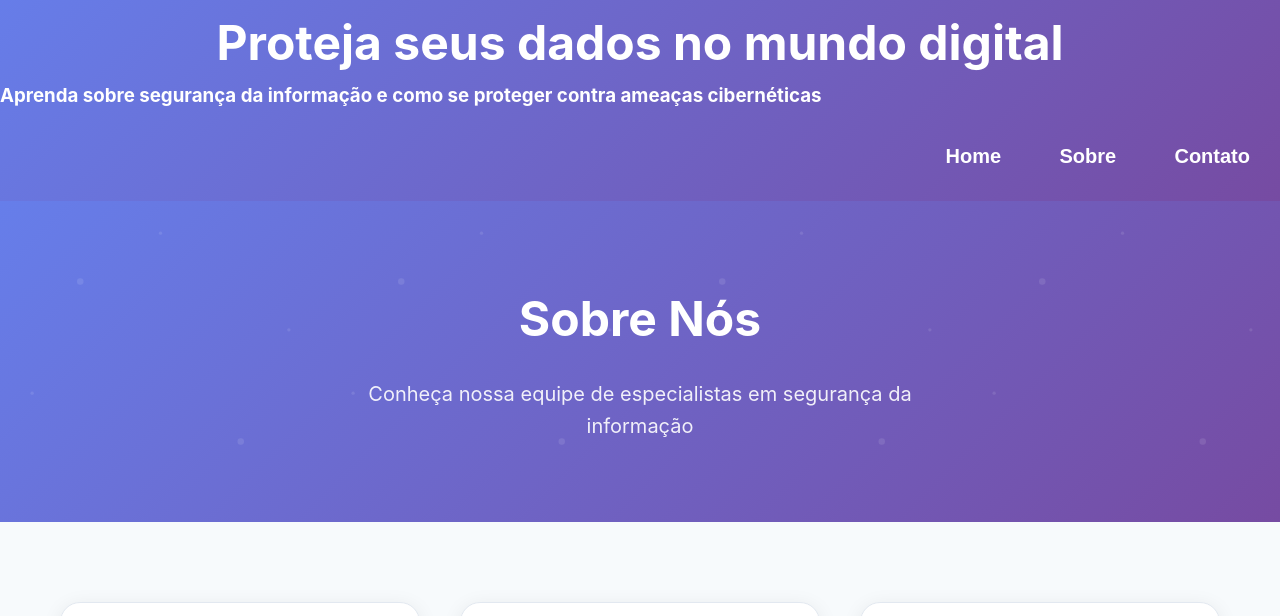
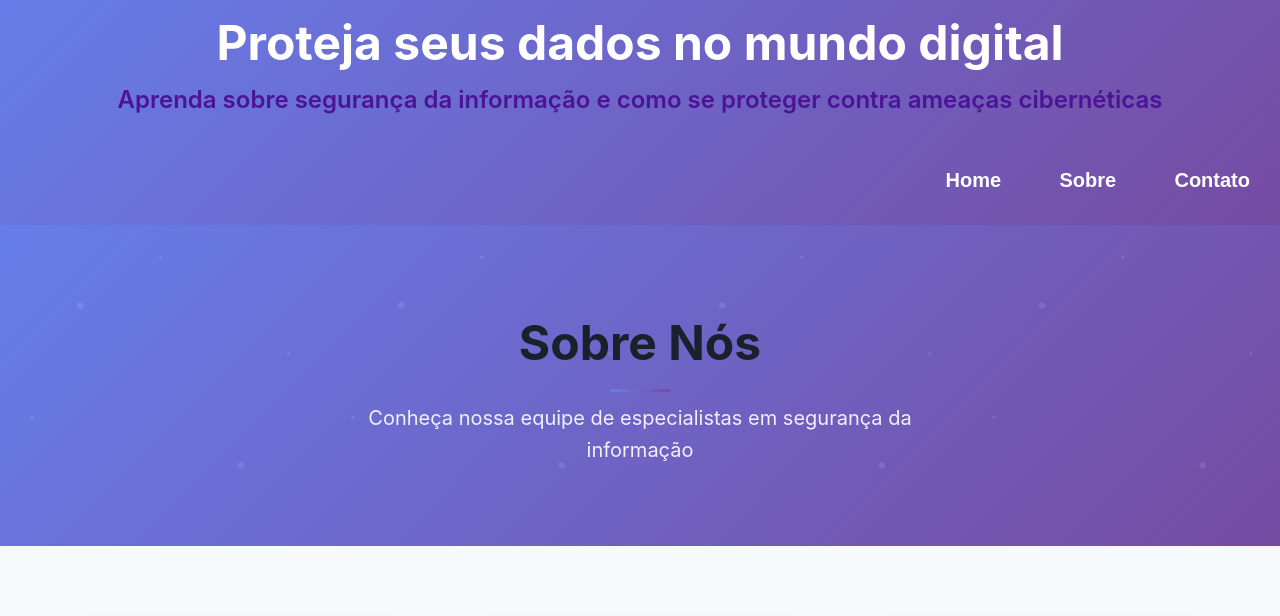
Before and after one commit to laisfsiqueira/Seguran-a-da-Informa--o, a plain HTML site: page sobre.html in a window 1280 px wide. Shown: the part 27-643 px from the top of the page. Drawn offline with Linux system fonts and the light colour scheme.

Commit message:
primeira header finalizada

```diff
--- a/css/contato.css
+++ b/css/contato.css
@@ -10,6 +10,10 @@ header {
   background: linear-gradient(135deg, #667eea 0%, #764ba2 100%);
   color: #fff;
   padding: 0% 0;
+}
+
+.container-pai {
+  height: auto;
 }
 
 header h1 {
@@ -25,9 +29,7 @@ header h1 {
   position: center;
 }
 
-.text{
-  color: thistle;
-}
+/* color: #2d3748;  color: thistle; */
 
 /* Menu */
 a {
@@ -59,6 +61,46 @@ h6 {
   margin: 0;
   padding: 0;
   box-sizing: border-box;
+}
+
+
+/* Estilo inicial para o site */
+body {
+  font-family: 'Inter', -apple-system, BlinkMacSystemFont, 'Segoe UI', Roboto, Oxygen, Ubuntu, Cantarell, sans-serif;
+  line-height: 1.6;            /* define a altura da linha para melhorar a legibilidade */
+  color: #2d3748;            /* cor do texto padrão */
+  background-color: #f7fafc; /* cor de fundo padrão */
+}
+
+/* Títulos */
+h2 {
+  font-size: 2.5rem;
+  font-weight: 600;
+  margin-bottom: 30px;
+  text-align: center;
+  color: #1a202c;
+  position: relative;
+}
+
+h2::after {
+  content: '';
+  position: absolute;
+  bottom: -10px;
+  left: 50%;
+  transform: translateX(-50%);
+  width: 60px;
+  height: 3px;
+  background: linear-gradient(90deg, #667eea, #764ba2);
+  border-radius: 2px;
+}
+
+/* subtitulo */
+h3 {
+  font-size: 1.5rem;
+  font-weight: 600;
+  margin-bottom: 15px;
+  color: #4b1396;
+  text-align: center;
 }
 
 /* Formulario */
--- a/css/inicial.css
+++ b/css/inicial.css
@@ -7,31 +7,31 @@
 }
 
 header {
-  background: linear-gradient(135deg, #667eea 0%, #764ba2 100%);
-  color: #fff;
-  padding: 0% 0;
+  background: linear-gradient(135deg, #667eea 0%, #764ba2 100%); /* gradiente de fundo do cabeçalho */
+  /* cor do texto do cabeçalho */
+  color: #fff; /* cor branca para o texto */
+  padding: 0% 0; /* padding do cabeçalho */
 }
 
+/* Container principal */
 .container-pai {
-  height: auto;
+  height: auto; /* altura automática para o container principal */
 }
 
+/* Título do cabeçalho */
 header h1 {
-  text-align: center;
-  text-decoration-color: white;
-  text-decoration-style: solid;
-  text-decoration-thickness: 2px;
-  font-size: xxx-large;
-  font-weight: bold;
-  margin: 0;
-  padding: 0% 0;
-  line-height: 1.6;
-  position: center;
+  text-align: center; /* centraliza o texto do título */
+  text-decoration-color: white; /* cor da decoração do texto */
+  text-decoration-style: solid; /* estilo da decoração do texto */
+  text-decoration-thickness: 2px; /* espessura da decoração do texto */
+  font-size: xxx-large; /* tamanho da fonte do título */
+  font-weight: bold; /* negrito do título */
+  margin: 0; /* margem do título */
+  padding: 0% 0; /* padding do título */
+  position: center; /* posição do título */
 }
 
-.text{
-  color: thistle;
-}
+/* color: #2d3748;  color: thistle; */
 
 /* Menu */
 a {
@@ -80,7 +80,7 @@ h2 {
   font-weight: 600;
   margin-bottom: 30px;
   text-align: center;
-  color: #1a202c;
+  color: #8b49e2;
   position: relative;
 }
 
@@ -96,11 +96,13 @@ h2::after {
   border-radius: 2px;
 }
 
+/* Subtítulo */
 h3 {
   font-size: 1.5rem;
   font-weight: 600;
   margin-bottom: 15px;
-  color: #2d3748;
+  color: #4b1396;
+  text-align: center;
 }
 
 /* Parágrafos */
--- a/css/sobre.css
+++ b/css/sobre.css
@@ -10,6 +10,10 @@ header {
   background: linear-gradient(135deg, #667eea 0%, #764ba2 100%);
   color: #fff;
   padding: 0% 0;
+}
+
+.container-pai {
+  height: auto;
 }
 
 header h1 {
@@ -25,9 +29,7 @@ header h1 {
   position: center;
 }
 
-.text{
-  color: thistle;
-}
+/* color: #2d3748;  color: thistle; */
 
 /* Menu */
 a {
@@ -59,6 +61,46 @@ h6 {
   margin: 0;
   padding: 0;
   box-sizing: border-box;
+}
+
+
+/* Estilo inicial para o site */
+body {
+  font-family: 'Inter', -apple-system, BlinkMacSystemFont, 'Segoe UI', Roboto, Oxygen, Ubuntu, Cantarell, sans-serif;
+  line-height: 1.6;            /* define a altura da linha para melhorar a legibilidade */
+  color: #2d3748;            /* cor do texto padrão */
+  background-color: #f7fafc; /* cor de fundo padrão */
+}
+
+/* Títulos */
+h2 {
+  font-size: 2.5rem;
+  font-weight: 600;
+  margin-bottom: 30px;
+  text-align: center;
+  color: #1a202c;
+  position: relative;
+}
+
+h2::after {
+  content: '';
+  position: absolute;
+  bottom: -10px;
+  left: 50%;
+  transform: translateX(-50%);
+  width: 60px;
+  height: 3px;
+  background: linear-gradient(90deg, #667eea, #764ba2);
+  border-radius: 2px;
+}
+
+/* subtitulo */
+h3 {
+  font-size: 1.5rem;
+  font-weight: 600;
+  margin-bottom: 15px;
+  color: #4b1396;
+  text-align: center;
 }
 
 body {
```
